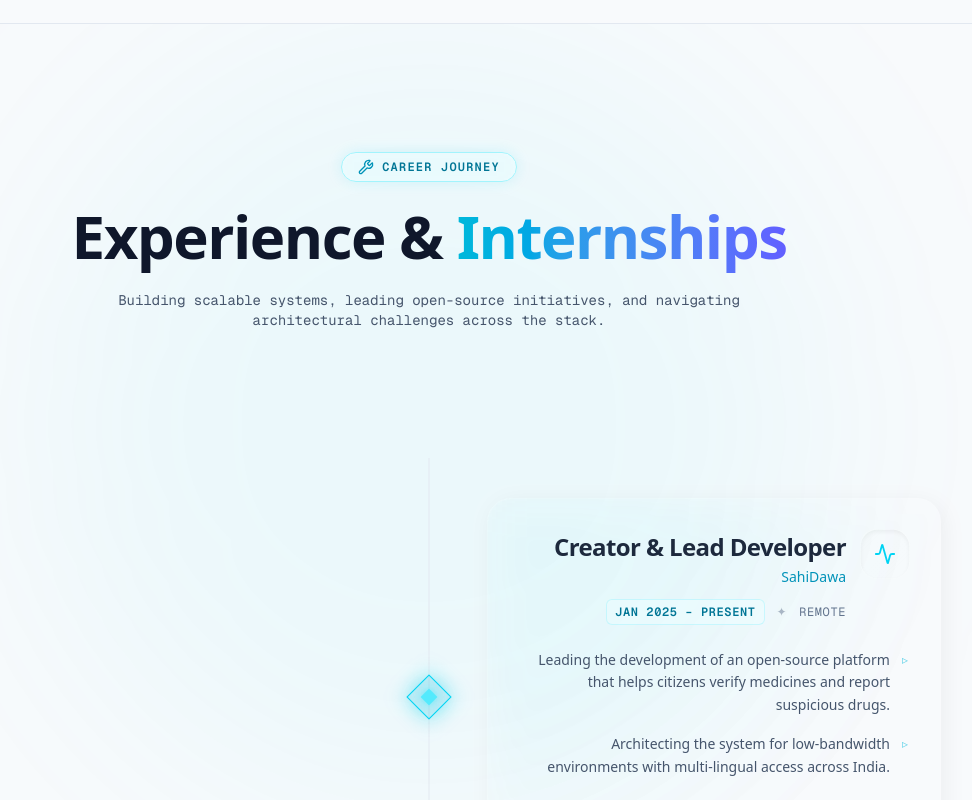
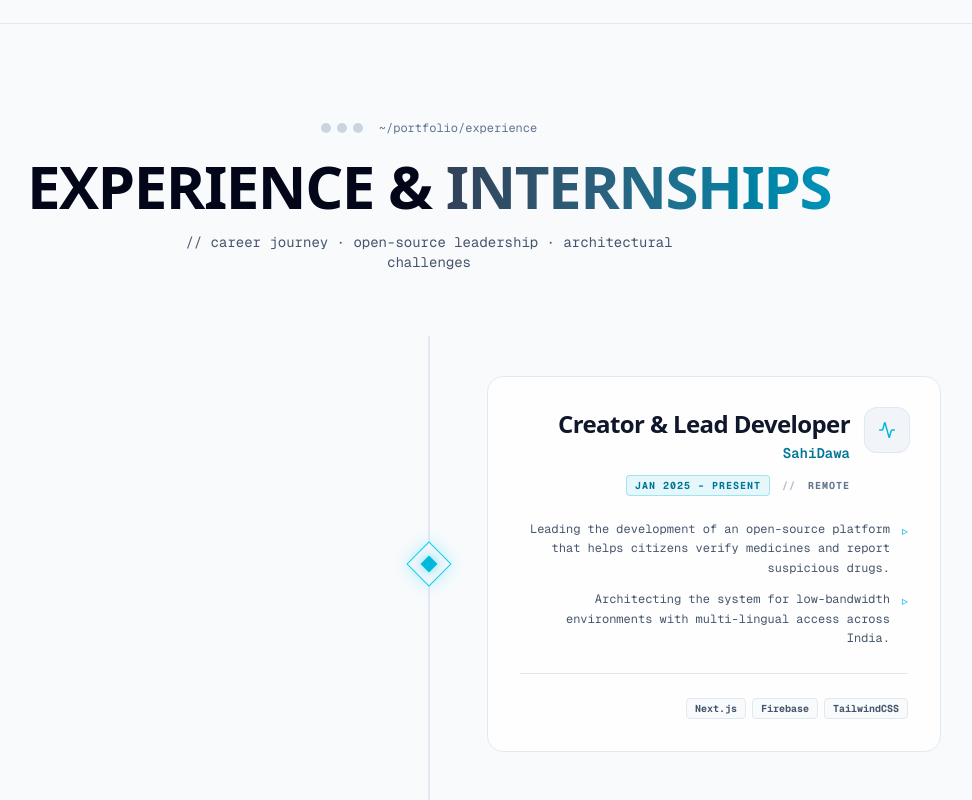
Before and after one commit to dipexplorer/PORTFOLIO, a Next.js app: page / in a window 1280 px wide. Shown: the part 1840-2640 px from the top of the page, without its empty margins (211-1183 px from the left). Built offline with nearby package versions, Linux system fonts and the light colour scheme; no server answers; a web font is replaced by a local one.

Commit message:
fix: align Experience section perfectly with Blueprint terminal aesthetic

```diff
--- a/sections/Experience.tsx
+++ b/sections/Experience.tsx
@@ -1,8 +1,8 @@
 "use client";
 
-import React, { useRef } from "react";
-import { motion, useScroll, useSpring, useTransform, useInView } from "framer-motion";
-import { Briefcase, GitPullRequest, Code2, Trophy, Database, Server, Activity, Radio, Wrench } from "lucide-react";
+import React, { useRef, useState } from "react";
+import { motion, useScroll, useSpring, useInView, useTransform } from "framer-motion";
+import { Briefcase, GitPullRequest, Code2, Trophy, Database, Server, Activity, Radio, Terminal } from "lucide-react";
 
 const experiences = [
     {
@@ -11,7 +11,7 @@ const experiences = [
         company: "SahiDawa",
         date: "Jan 2025 – Present",
         location: "Remote",
-        icon: <Activity className="w-5 h-5 text-cyan-400" />,
+        icon: <Activity className="w-4 h-4 text-cyan-500" />,
         tech: ["Next.js", "Firebase", "TailwindCSS"],
         points: [
             "Leading the development of an open-source platform that helps citizens verify medicines and report suspicious drugs.",
@@ -24,7 +24,7 @@ const experiences = [
         company: "Assam Power Distribution Company Limited (APDCL)",
         date: "Jun 2026 – Present",
         location: "Guwahati, Assam",
-        icon: <Server className="w-5 h-5 text-cyan-400" />,
+        icon: <Server className="w-4 h-4 text-cyan-500" />,
         tech: ["FastAPI", "Celery", "Redis", "TimescaleDB", "PostgreSQL", "PostGIS", "Docker"],
         points: [
             "Developing GridMind, an asset monitoring system processing time-series telemetry data with FastAPI, Celery, and Redis.",
@@ -37,7 +37,7 @@ const experiences = [
         company: "GirlScript Summer of Code 2025",
         date: "May 2025 – Aug 2025",
         location: "Remote",
-        icon: <Trophy className="w-5 h-5 text-cyan-400" />,
+        icon: <Trophy className="w-4 h-4 text-cyan-500" />,
         tech: ["Express.js", "MongoDB", "Mistral AI", "Socket.io"],
         points: [
             "Led code reviews for 33+ contributors across 80+ PRs on LegalHub; ranked #53 on GSSoC leaderboard.",
@@ -51,7 +51,7 @@ const experiences = [
         company: "Northeast Frontier Railway",
         date: "Jun 2025 – Jul 2025",
         location: "Guwahati",
-        icon: <Radio className="w-5 h-5 text-cyan-400" />,
+        icon: <Radio className="w-4 h-4 text-cyan-500" />,
         tech: ["Signal Engineering", "Telecom Infra"],
         points: [
             "Completed intensive field training within the Signal & Telecom Department under the Dy. CSTE/Network office.",
@@ -64,7 +64,7 @@ const experiences = [
         company: "Hack-A-Thon: AI for Education 2025",
         date: "Feb 2025",
         location: "Remote",
-        icon: <Trophy className="w-5 h-5 text-cyan-400" />,
+        icon: <Trophy className="w-4 h-4 text-cyan-500" />,
         tech: ["Next.js", "Firebase", "AI Integration"],
         points: [
             "Built an AI-powered adaptive diagnostic engine with Next.js and Firebase that dynamically adjusts question difficulty.",
@@ -77,7 +77,7 @@ const experiences = [
         company: "InnoByte Services",
         date: "Oct – Dec 2024",
         location: "Remote",
-        icon: <Database className="w-5 h-5 text-cyan-400" />,
+        icon: <Database className="w-4 h-4 text-cyan-500" />,
         tech: ["Node.js", "Express", "MongoDB", "Joi"],
         points: [
             "Architected the backend for a scalable e-commerce application using Node.js, Express, and MongoDB.",
@@ -90,7 +90,7 @@ const experiences = [
         company: "GSSoC Ext & Hacktoberfest",
         date: "Oct – Nov 2024",
         location: "Remote",
-        icon: <GitPullRequest className="w-5 h-5 text-cyan-400" />,
+        icon: <GitPullRequest className="w-4 h-4 text-cyan-500" />,
         tech: ["Open Source", "Backend Optimization"],
         points: [
             "Merged 83+ PRs across multiple open-source repos; resolved critical backend bugs and optimized aggregation pipelines.",
@@ -103,7 +103,7 @@ const experiences = [
         company: "Chegg India",
         date: "Apr 2023 – Oct 2024",
         location: "Remote",
-        icon: <Code2 className="w-5 h-5 text-cyan-400" />,
+        icon: <Code2 className="w-4 h-4 text-cyan-500" />,
         tech: ["DSA", "System Design", "DBMS"],
         points: [
             "Evaluated and authored solutions for 500+ complex technical problems across DSA, System Design, and DBMS.",
@@ -136,18 +136,18 @@ const ExperienceCard = ({ exp, index }: { exp: ExperienceItem, index: number })
             transition={{ duration: 0.8, ease: [0.16, 1, 0.3, 1] as [number, number, number, number] }}
             className={`relative flex flex-col md:flex-row items-center ${isEven ? 'md:flex-row-reverse' : ''} group mb-12 md:mb-24`}
         >
-            {/* Timeline Node - Glowing Diamond */}
+            {/* Timeline Node - Blueprint Diamond */}
             <div className="absolute left-8 md:left-1/2 w-8 h-8 -translate-x-1/2 z-20 hidden md:flex items-center justify-center rotate-45">
                 <motion.div
-                    className={`w-full h-full border backdrop-blur-md transition-all duration-700 ease-out ${
+                    className={`w-full h-full border transition-all duration-700 ease-out ${
                         isFocused
-                            ? "bg-cyan-500/20 border-cyan-400 shadow-[0_0_20px_rgba(34,211,238,0.6)]"
-                            : "bg-white/5 border-white/10 dark:border-slate-700 dark:bg-slate-800/50"
+                            ? "bg-slate-100 dark:bg-slate-900 border-cyan-400 shadow-[0_0_15px_rgba(34,211,238,0.3)]"
+                            : "bg-slate-50 dark:bg-slate-950 border-slate-300 dark:border-slate-800"
                     }`}
                 />
                 <motion.div
                     className={`absolute w-3 h-3 transition-all duration-700 delay-100 ${
-                        isFocused ? "bg-cyan-300 shadow-[0_0_10px_#67e8f9]" : "bg-white/30 dark:bg-slate-500"
+                        isFocused ? "bg-cyan-500 shadow-[0_0_10px_#67e8f9]" : "bg-slate-300 dark:bg-slate-700"
                     }`}
                 />
             </div>
@@ -155,7 +155,7 @@ const ExperienceCard = ({ exp, index }: { exp: ExperienceItem, index: number })
             {/* Mobile Node */}
             <div className="absolute left-8 w-4 h-4 rounded-full -translate-x-1/2 z-20 flex md:hidden items-center justify-center mt-6">
                 <div className={`w-full h-full rounded-full transition-all duration-700 ${
-                    isFocused ? "bg-cyan-400 shadow-[0_0_12px_rgba(34,211,238,0.8)]" : "bg-white/20 border border-white/30"
+                    isFocused ? "bg-cyan-500 shadow-[0_0_12px_rgba(34,211,238,0.5)]" : "bg-slate-300 dark:bg-slate-700 border border-slate-300 dark:border-slate-800"
                 }`} />
             </div>
 
@@ -163,50 +163,53 @@ const ExperienceCard = ({ exp, index }: { exp: ExperienceItem, index: number })
             <div className={`w-full md:w-[45%] ${isEven ? 'md:pr-16 md:text-right' : 'md:pl-16 text-left'} pl-16 md:pl-0`}>
                 <div
                     ref={cardRef}
-                    className={`relative p-8 rounded-3xl transition-all duration-700 ease-out
-                        bg-white/5 dark:bg-slate-900/40 backdrop-blur-xl border border-white/10 dark:border-slate-800/80
-                        shadow-[4px_4px_24px_rgba(0,0,0,0.05),-4px_-4px_24px_rgba(255,255,255,0.02)]
-                        dark:shadow-[4px_4px_32px_rgba(0,0,0,0.4),inset_1px_1px_1px_rgba(255,255,255,0.05)]
-                        hover:border-cyan-400/50 hover:shadow-[0_0_30px_rgba(34,211,238,0.15)]
+                    className={`relative p-6 sm:p-8 rounded-2xl transition-all duration-700 ease-out
+                        bg-white/80 dark:bg-slate-900/40 backdrop-blur-md border border-slate-200 dark:border-slate-800
+                        hover:border-cyan-500/40 hover:shadow-[0_8px_30px_rgba(6,182,212,0.1)]
                         ${isFocused ? "scale-100 opacity-100 translate-y-0" : "scale-[0.97] opacity-60 translate-y-4"}
                     `}
                 >
+                    {/* Top accent line matching Projects.tsx */}
+                    <div className="absolute top-0 left-0 right-0 h-[2px] opacity-0 group-hover:opacity-100 transition-opacity duration-500"
+                        style={{ background: "linear-gradient(90deg, transparent, #22d3ee 50%, transparent)" }}
+                    />
+
                     {/* Header */}
                     <div className={`flex flex-col sm:flex-row items-start gap-4 mb-6 ${isEven ? 'md:flex-row-reverse' : ''}`}>
-                        <div className={`p-3 rounded-2xl bg-gradient-to-br from-white/10 to-transparent dark:from-slate-800/50 border border-white/10 dark:border-slate-700 shadow-inner flex shrink-0 transition-transform duration-500 ${isFocused ? 'scale-110' : ''}`}>
+                        <div className={`p-3 rounded-xl bg-slate-100 dark:bg-slate-900 border border-slate-200 dark:border-slate-800 text-slate-500 flex shrink-0 transition-all duration-500 ${isFocused ? 'border-cyan-300/50 dark:border-cyan-700/50 bg-cyan-50/50 dark:bg-cyan-950/40 scale-110' : ''}`}>
                             {exp.icon}
                         </div>
                         <div className="flex-1 w-full">
-                            <h3 className="text-xl sm:text-2xl font-bold text-slate-800 dark:text-slate-100 tracking-tight">
+                            <h3 className="text-xl sm:text-2xl font-black text-slate-900 dark:text-white tracking-tight leading-tight group-hover:text-cyan-600 dark:group-hover:text-cyan-400 transition-colors duration-300">
                                 {exp.role}
                             </h3>
-                            <div className="text-sm font-medium text-cyan-600 dark:text-cyan-400 mt-1">{exp.company}</div>
+                            <div className="text-sm font-semibold text-cyan-700 dark:text-cyan-400 font-mono mt-1">{exp.company}</div>
 
-                            <div className={`flex flex-wrap items-center gap-3 text-xs font-mono text-slate-500 dark:text-slate-400 uppercase tracking-wider mt-3 ${isEven ? 'md:justify-end' : 'justify-start'}`}>
-                                <span className="text-cyan-700 dark:text-cyan-300 font-semibold bg-cyan-50/50 dark:bg-cyan-950/40 px-2 py-1 rounded-md border border-cyan-200/50 dark:border-cyan-800/50">
+                            <div className={`flex flex-wrap items-center gap-3 text-[10px] font-mono font-bold text-slate-500 dark:text-slate-400 uppercase tracking-widest mt-3 ${isEven ? 'md:justify-end' : 'justify-start'}`}>
+                                <span className="inline-flex items-center gap-1.5 px-2 py-0.5 rounded border border-cyan-500/30 bg-cyan-500/10 text-cyan-700 dark:text-cyan-300 backdrop-blur-sm">
                                     {exp.date}
                                 </span>
-                                <span className="opacity-50">✦</span>
+                                <span className="opacity-50">{"//"}</span>
                                 <span>{exp.location}</span>
                             </div>
                         </div>
                     </div>
 
                     {/* Description Points */}
-                    <ul className={`space-y-4 list-none pl-0 ${isEven ? 'md:text-right' : 'text-left'}`}>
+                    <ul className={`space-y-3 list-none pl-0 ${isEven ? 'md:text-right' : 'text-left'}`}>
                         {exp.points.map((point: string, i: number) => (
-                            <li key={i} className={`flex items-start gap-3 text-sm text-slate-600 dark:text-slate-300 leading-relaxed ${isEven ? 'md:flex-row-reverse' : 'flex-row'}`}>
-                                <span className="text-cyan-500/60 mt-[3px] text-xs">▹</span>
+                            <li key={i} className={`flex items-start gap-3 text-xs text-slate-600 dark:text-slate-300 font-mono leading-relaxed ${isEven ? 'md:flex-row-reverse' : 'flex-row'}`}>
+                                <span className="text-cyan-500 mt-[2px]">▹</span>
                                 <span className="flex-1">{point}</span>
                             </li>
                         ))}
                     </ul>
 
-                    {/* Tags */}
+                    {/* Tech Tags */}
                     {exp.tech && (
-                        <div className={`flex flex-wrap gap-2 mt-8 pt-6 border-t border-slate-200/50 dark:border-slate-800/50 ${isEven ? 'md:justify-end' : 'justify-start'}`}>
+                        <div className={`flex flex-wrap gap-1.5 mt-6 pt-6 border-t border-slate-200 dark:border-slate-800/60 ${isEven ? 'md:justify-end' : 'justify-start'}`}>
                             {exp.tech.map((t: string, i: number) => (
-                                <span key={i} className="px-3 py-1.5 text-[10px] font-mono tracking-wide rounded-full bg-slate-100/50 dark:bg-slate-800/50 text-slate-600 dark:text-slate-300 border border-slate-200 dark:border-slate-700 backdrop-blur-md">
+                                <span key={i} className="inline-flex items-center gap-1.5 px-2 py-0.5 rounded text-[10px] font-mono font-bold border border-slate-200 dark:border-slate-700 bg-slate-50 dark:bg-slate-800/50 text-slate-600 dark:text-slate-300 group-hover:border-cyan-500/30 transition-colors duration-300">
                                     {t}
                                 </span>
                             ))}
@@ -234,56 +237,75 @@ export default function Experience() {
     const opacity = useTransform(scrollYProgress, [0, 0.05, 0.95, 1], [0, 1, 1, 0]);
 
     return (
-        <section id="experience" className="w-full px-4 py-32 md:px-6 relative overflow-hidden" ref={containerRef}>
-            {/* Ethereal Glow Backgrounds */}
-            <div className="absolute top-0 left-1/2 -translate-x-1/2 w-[800px] h-[800px] bg-cyan-400/5 dark:bg-cyan-500/10 rounded-full blur-[120px] pointer-events-none mix-blend-screen" />
-            <div className="absolute bottom-0 right-0 w-[600px] h-[600px] bg-indigo-500/5 dark:bg-indigo-600/10 rounded-full blur-[100px] pointer-events-none mix-blend-screen" />
+        <section id="experience" className="w-full px-4 md:px-6 py-16 md:py-24 relative overflow-hidden" ref={containerRef}>
+            {/* Background ambience consistent with Projects.tsx */}
+            <div className="absolute inset-0 pointer-events-none overflow-hidden z-0">
+                <motion.div
+                    animate={{ scale: [1, 1.1, 1], opacity: [0.02, 0.04, 0.02] }}
+                    transition={{ duration: 15, repeat: Infinity, ease: "easeInOut" }}
+                    className="absolute top-0 right-1/4 w-[600px] h-[600px] bg-cyan-500/10 rounded-full blur-[160px]"
+                />
+                <div className="absolute inset-0 opacity-[0.04] dark:opacity-[0.03]"
+                    style={{
+                        backgroundImage: "radial-gradient(circle, #94a3b8 1px, transparent 1px)",
+                        backgroundSize: "32px 32px",
+                    }}
+                />
+            </div>
 
             <div className="mx-auto max-w-6xl relative z-10">
-                {/* Header Section */}
+                {/* Header Section matching Projects.tsx */}
                 <motion.div
-                    initial={{ opacity: 0, y: 30 }}
+                    initial={{ opacity: 0, y: 24 }}
                     whileInView={{ opacity: 1, y: 0 }}
                     viewport={{ once: true }}
-                    transition={{ duration: 0.8 }}
-                    className="flex flex-col items-center justify-center mb-32 text-center"
+                    transition={{ duration: 0.6 }}
+                    className="flex flex-col items-center justify-center mb-16 text-center"
                 >
-                    <div className="mb-6 px-4 py-1.5 rounded-full border border-cyan-200 dark:border-cyan-900 bg-cyan-50/50 dark:bg-cyan-950/30 backdrop-blur-md shadow-[0_0_15px_rgba(34,211,238,0.15)] flex items-center gap-2">
-                        <Wrench className="w-4 h-4 text-cyan-600 dark:text-cyan-400" />
-                        <span className="text-xs font-mono tracking-widest text-cyan-700 dark:text-cyan-400 uppercase font-semibold">Career Journey</span>
+                    <div className="inline-flex items-center gap-2 mb-5">
+                        <div className="flex gap-1.5">
+                            <span className="w-2.5 h-2.5 rounded-full bg-slate-300 dark:bg-slate-700" />
+                            <span className="w-2.5 h-2.5 rounded-full bg-slate-300 dark:bg-slate-700" />
+                            <span className="w-2.5 h-2.5 rounded-full bg-slate-300 dark:bg-slate-700" />
+                        </div>
+                        <span className="font-mono text-xs text-slate-500 ml-2">~/portfolio/experience</span>
                     </div>
-                    <h2 className="text-4xl md:text-6xl font-black text-slate-900 dark:text-white tracking-tight mb-6">
-                        Experience & <span className="text-transparent bg-clip-text bg-gradient-to-r from-cyan-500 to-indigo-500">Internships</span>
+
+                    <h2 className="text-4xl md:text-5xl lg:text-6xl font-black text-slate-950 dark:text-white tracking-tight uppercase">
+                        Experience & <br className="md:hidden" />
+                        <span className="bg-linear-to-r from-slate-700 to-cyan-600 dark:from-white dark:to-cyan-400 bg-clip-text text-transparent">
+                            Internships
+                        </span>
                     </h2>
-                    <p className="text-slate-600 dark:text-slate-400 font-mono text-sm max-w-2xl px-4">
-                        Building scalable systems, leading open-source initiatives, and navigating architectural challenges across the stack.
+                    <p className="text-sm text-slate-600 dark:text-slate-500 font-mono max-w-xl mt-4">
+                        {"//"} career journey · open-source leadership · architectural challenges
                     </p>
                 </motion.div>
 
                 {/* Ribbon Timeline Container */}
-                <div className="relative">
-                    {/* SVG Winding Ribbon Base */}
-                    <div className="absolute left-8 md:left-1/2 top-0 bottom-0 w-px md:w-full -translate-x-1/2 overflow-visible hidden md:block z-0 pointer-events-none">
+                <div className="relative mt-8">
+                    {/* SVG Winding Ribbon Base (Tech Blueprint Style) */}
+                    <div className="absolute left-8 md:left-1/2 top-0 bottom-0 w-px md:w-full -translate-x-1/2 overflow-visible hidden md:block z-0 pointer-events-none opacity-50 dark:opacity-40">
                         <svg className="w-full h-full" preserveAspectRatio="none">
                             <path
                                 d="M 50% 0 Q 30% 10%, 50% 20% T 50% 40% Q 70% 50%, 50% 60% T 50% 80% Q 30% 90%, 50% 100%"
                                 fill="none"
-                                className="stroke-slate-200 dark:stroke-slate-800"
+                                className="stroke-slate-300 dark:stroke-slate-700"
                                 strokeWidth="2"
-                                strokeDasharray="8 8"
+                                strokeDasharray="4 4"
                             />
                         </svg>
                     </div>
 
                     {/* Base Vertical Line (Mobile & fallback) */}
-                    <div className="absolute left-8 md:left-1/2 top-0 bottom-0 w-[2px] bg-slate-200/50 dark:bg-slate-800/50 -translate-x-1/2 z-0" />
+                    <div className="absolute left-8 md:left-1/2 top-0 bottom-0 w-[2px] bg-slate-200 dark:bg-slate-800 -translate-x-1/2 z-0" />
 
-                    {/* Scrolling Neon Ribbon Effect */}
+                    {/* Scrolling Blueprint Ribbon Effect */}
                     <motion.div
                         className="absolute left-8 md:left-1/2 top-0 bottom-0 w-[2px] -translate-x-1/2 origin-top z-10"
                         style={{ scaleY, opacity }}
                     >
-                        <div className="w-full h-full bg-gradient-to-b from-cyan-400 via-indigo-500 to-transparent shadow-[0_0_15px_rgba(34,211,238,0.8)]" />
+                        <div className="w-full h-full bg-cyan-500 shadow-[0_0_10px_rgba(34,211,238,0.5)]" />
                     </motion.div>
 
                     {/* Nodes Container */}
```
